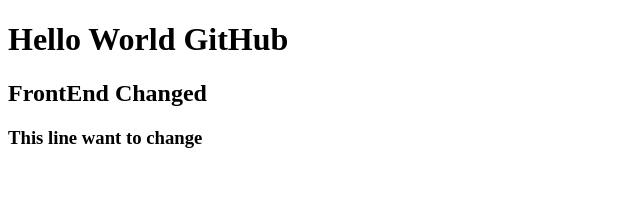
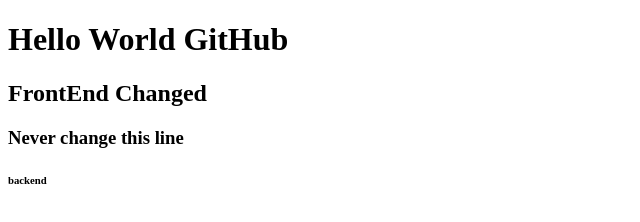
Before and after one commit to arun2796/Demo, a plain HTML site: page index.html in a window 1280 px wide. Shown: the full height of the page, 0-640 px from the left. Drawn offline with Linux system fonts and the light colour scheme.

Commit message:
fix:I want this backend code

```diff
--- a/index.html
+++ b/index.html
@@ -10,7 +10,9 @@
 <body>
     <h1>Hello World GitHub</h1>
     <h2>FrontEnd Changed</h2>
-    <h3>This line want to change</h3>
+    <h3>Never change this line</h3>
+
+   <h6>backend</h6>
 </body>
 
 </html>
```
